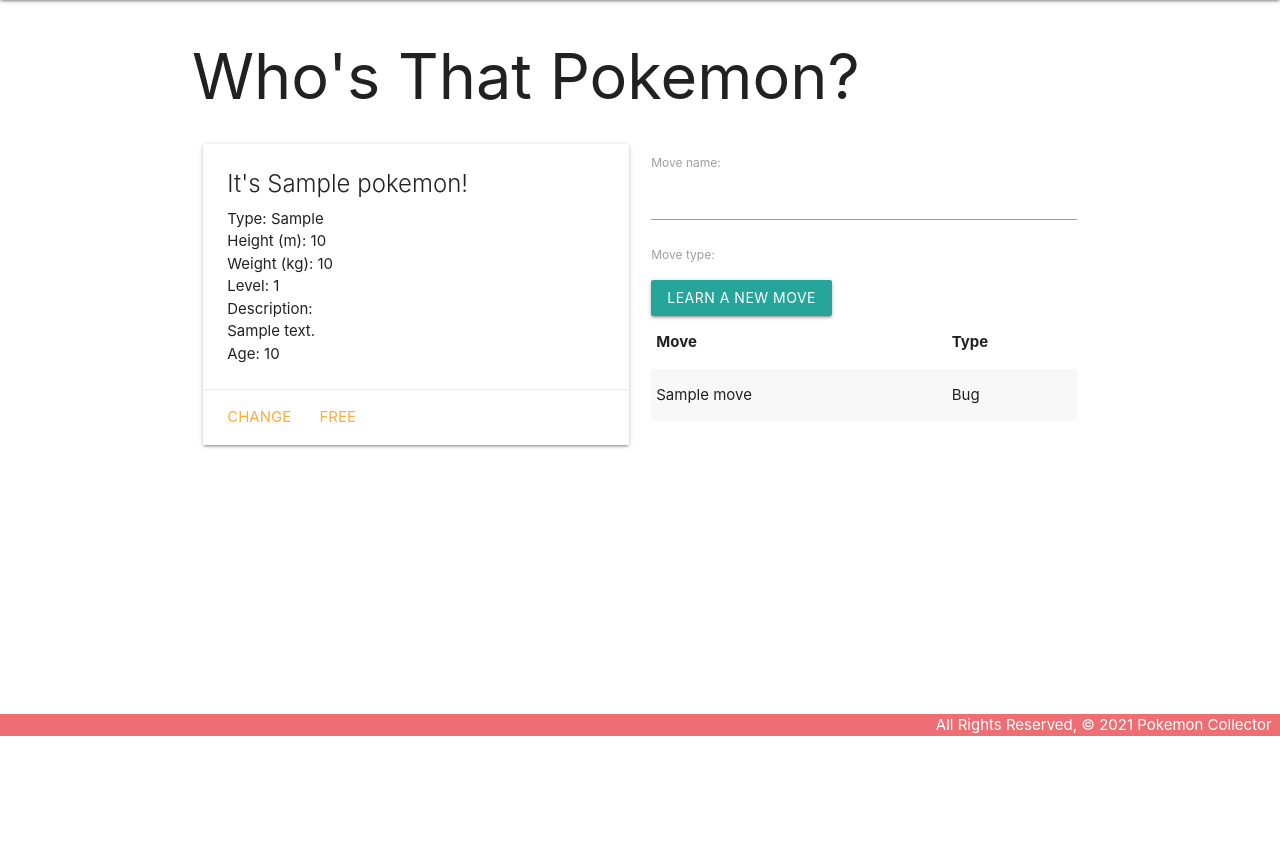
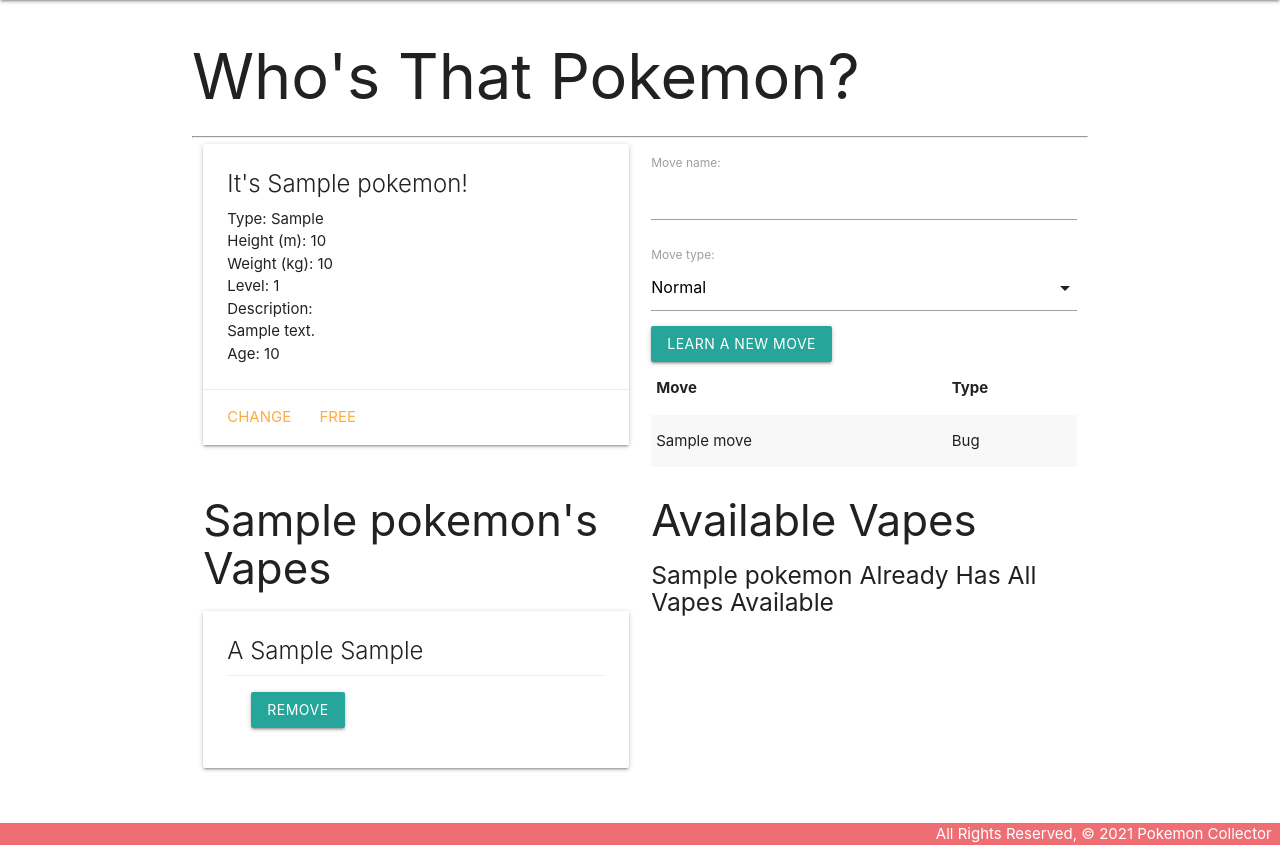
Before and after one commit to amayorga7904/finchcollector, a Django app: page /pokemon/1/ in a window 1280 px wide. Shown: the part 64-909 px from the top of the page. Before the commit the page ends 800 px from the top, so only its background shows below. Run offline with Django 5.2, Linux system fonts and the light colour scheme; tables that the repository leaves empty hold one stand-in row (values such as "Sample post").

Commit message:
associated and disassociated many to many relationship

```diff
--- a/main_app/templates/pokemon/detail.html
+++ b/main_app/templates/pokemon/detail.html
@@ -45,16 +45,56 @@
     </tbody>
   </table>
 </div>
+  <hr>
+  <div class="row">
+    <div class="col s6">
+      <h3>{{ pokemon.name }}'s Vapes</h3>
+      {% if pokemon.vapes.count %}
+        {% for vape in pokemon.vapes.all %}
+          <div class="card">
+            <div class="card-content">
+              <span class="card-title">
+                A <span style="flavor: {{ vape.flavor }}">{{ vape.flavor }}</span> {{ vape.brand }}
+              </span>
+              <div class="card-action">
+                <form action="{% url 'unassoc_vape' pokemon.id vape.id %}" method="POST">
+                  {% csrf_token %}
+                  <button type="submit" class="btn">Remove</button>
+                </form>
+              </div>
+            </div>
+          </div>
+        {% endfor %}
+      {% else %}
+        <h5>No Vapes</h5>
+      {% endif %}
+    </div>
+    <!-- New Markup Below -->
+  <div class="col s6">
+    <h3>Available Vapes</h3>
+    {% if vapes.count %}
+      {% for vape in vapes.all %}
+        <div class="card">
+          <div class="card-content">
+            <span class="card-title">
+              A <span style="flavor: {{ vape.flavor }}">{{ vape.flavor }}</span> {{ vape.brand }}
+            </span>
+          </div>
+          <div class="card-action">
+            <form action="{% url 'assoc_vape' pokemon.id vape.id %}" method="POST">
+              {% csrf_token %}
+              <button type="submit" class="btn">Add</button>
+            </form>
+          </div>
+        </div>
+      {% endfor %}
+    {% else %}
+      <h5>{{pokemon.name}} Already Has All Vapes Available</h5>
+    {% endif %}
+  </div>
+</div>
 <script>
-const selectEl = document.getElementById('id_move');
-
-// Add a default option before initializing the Materialize Select component
-const defaultOption = document.createElement('option');
-defaultOption.value = 'WTR'; // Set the value of the default option if needed
-defaultOption.text = 'Select a Move'; // Set the text for the default option
-selectEl.appendChild(defaultOption);
-
-// Initialize Materialize Select component
+const selectEl = document.getElementById('id_move_type');
 M.FormSelect.init(selectEl);
 </script>
 {% endblock %}
--- a/main_app/urls.py
+++ b/main_app/urls.py
@@ -13,4 +13,8 @@ urlpatterns = [
     path('vapes/', views.VapeList.as_view(), name='vapes_index'),
     path('vapes/<int:pk>/', views.VapeDetail.as_view(), name='vapes_detail'),
     path('vapes/create/', views.VapeCreate.as_view(), name='vapes_create'),
+
+    # associate a toy with a cat (M:M)
+    path('pokemon/<int:pokemon_id>/assoc_vape/<int:vape_id>/', views.assoc_vape, name='assoc_vape'),
+    path('pokemon/<int:pokemon_id>/unassoc_vape/<int:vape_id>/', views.unassoc_vape, name='unassoc_vape'),
 ]
--- a/main_app/views.py
+++ b/main_app/views.py
@@ -21,10 +21,13 @@ def pokemons_index(request):
 
 def pokemon_detail(request, pokemon_id):
   pokemon = Pokemon.objects.get(id=pokemon_id)
+  id_list = pokemon.vapes.all().values_list('id')
+  vapes_pokemon_doesnt_have = Vape.objects.exclude(id__in=id_list)
   move_form = MoveForm()
   return render(request, 'pokemon/detail.html', {
     'pokemon': pokemon,
-    'move_form': move_form
+    'move_form': move_form,
+    'vapes': vapes_pokemon_doesnt_have
   })
 
 class PokemonCreate(CreateView):
@@ -56,3 +59,12 @@ class VapeDetail(DetailView):
 class VapeCreate(CreateView):
   model = Vape
   fields = '__all__'
+
+def assoc_vape(request, pokemon_id, vape_id):
+  # Note that you can pass a toy's id instead of the whole toy object
+  Pokemon.objects.get(id=pokemon_id).vapes.add(vape_id)
+  return redirect('detail', pokemon_id=pokemon_id)
+
+def unassoc_vape(request, pokemon_id, vape_id):
+  Pokemon.objects.get(id=pokemon_id).vapes.remove(vape_id)
+  return redirect('detail', pokemon_id=pokemon_id)
```
